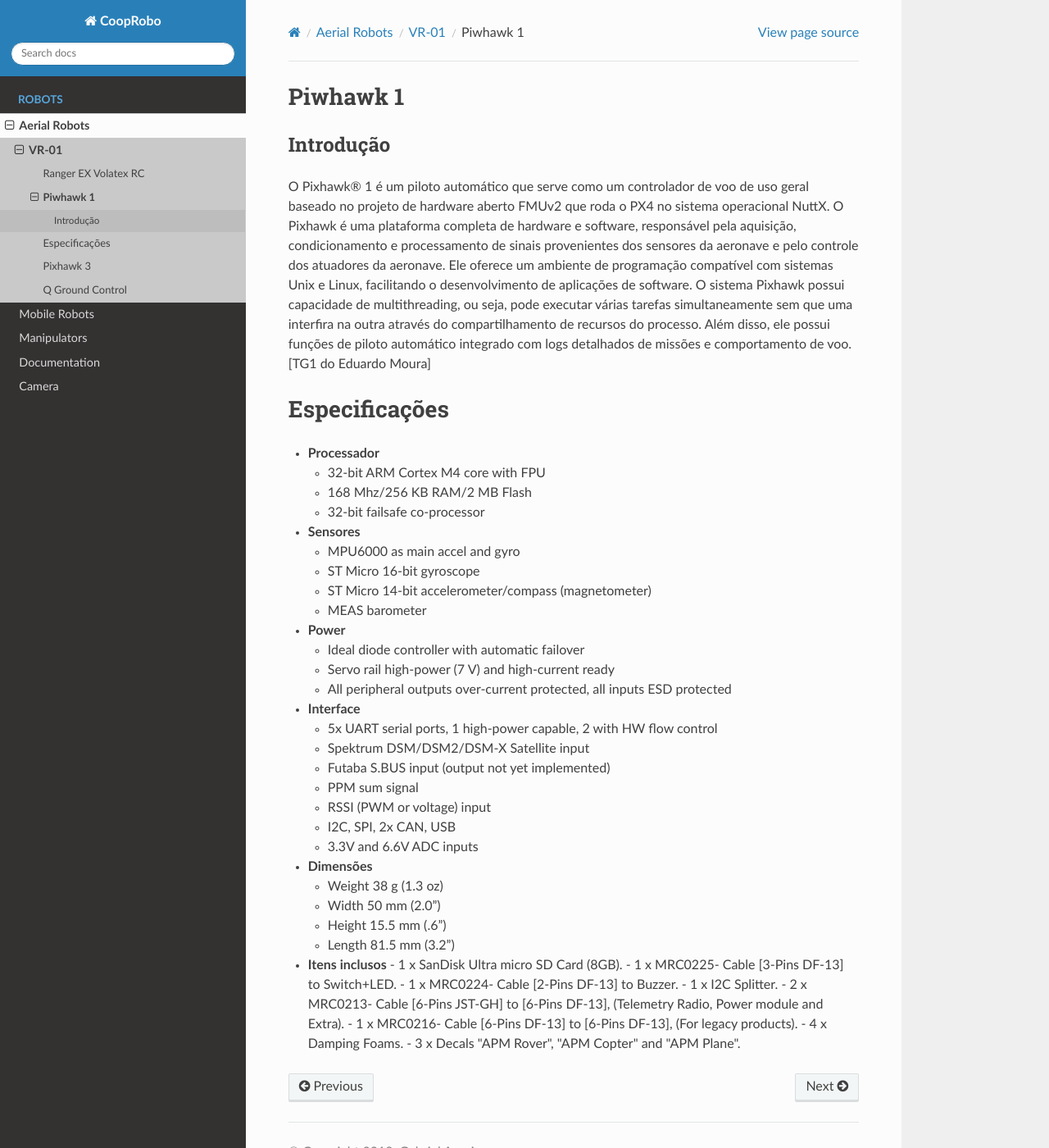
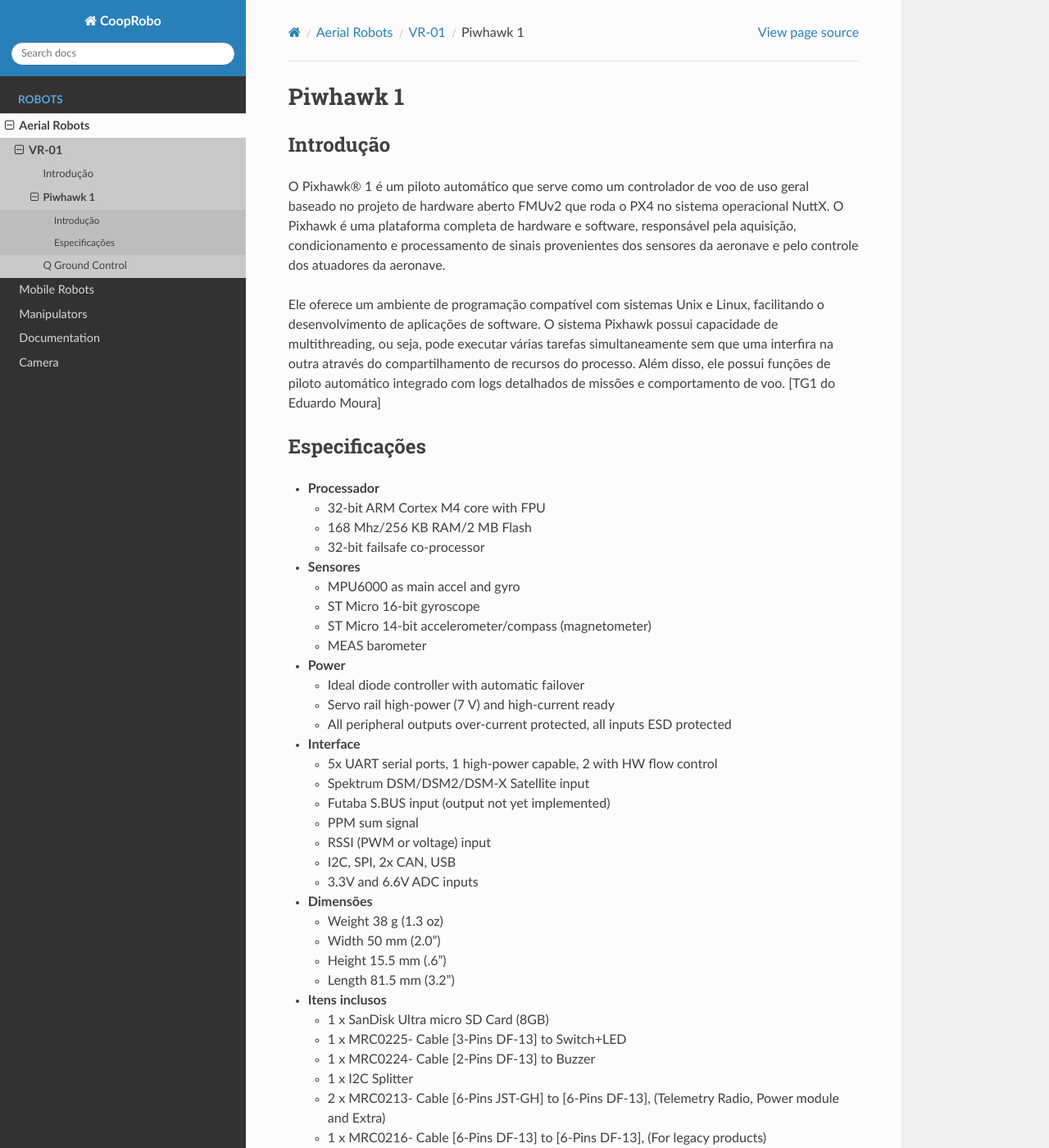
Before and after one commit to aerolab-unb/Aerial-pt, a Sphinx documentation site: the page built from Edit_CoopRobo/docs/source/aerial/vr01/hard/pixhawk1.rst, in a window 1280 px wide and 1400 px high. Shown: the whole window at 82% size. Built offline with Sphinx 7.4.7 and the Read the Docs theme 2.0.0, drawn with Linux system fonts in a browser that asks for light colours; pages that are not in the unit, such as notebooks, are missing from menus; some of the changed text lies outside the part shown.

Commit message:
ataulizações em aerial

```diff
--- a/Edit_CoopRobo/docs/source/aerial/vr01/hard/pixhawk1.rst
+++ b/Edit_CoopRobo/docs/source/aerial/vr01/hard/pixhawk1.rst
@@ -10,11 +10,12 @@
 Introdução
 ~~~~~~~~
 
-O Pixhawk® 1 é um piloto automático que serve como um controlador de voo de uso geral baseado no projeto de hardware aberto FMUv2 que roda o PX4 no sistema operacional NuttX.
-O Pixhawk é uma plataforma completa de hardware e software, responsável pela aquisição, condicionamento e processamento de sinais provenientes dos sensores da aeronave e pelo controle dos atuadores da aeronave. Ele oferece um ambiente de programação compatível com sistemas Unix e Linux, facilitando o desenvolvimento de aplicações de software. O sistema Pixhawk possui capacidade de multithreading, ou seja, pode executar várias tarefas simultaneamente sem que uma interfira na outra através do compartilhamento de recursos do processo. Além disso, ele possui funções de piloto automático integrado com logs detalhados de missões e comportamento de voo. [TG1 do Eduardo Moura]
+O Pixhawk® 1 é um piloto automático que serve como um controlador de voo de uso geral baseado no projeto de hardware aberto FMUv2 que roda o PX4 no sistema operacional NuttX. O Pixhawk é uma plataforma completa de hardware e software, responsável pela aquisição, condicionamento e processamento de sinais provenientes dos sensores da aeronave e pelo controle dos atuadores da aeronave.
+
+Ele oferece um ambiente de programação compatível com sistemas Unix e Linux, facilitando o desenvolvimento de aplicações de software. O sistema Pixhawk possui capacidade de multithreading, ou seja, pode executar várias tarefas simultaneamente sem que uma interfira na outra através do compartilhamento de recursos do processo. Além disso, ele possui funções de piloto automático integrado com logs detalhados de missões e comportamento de voo. [TG1 do Eduardo Moura]
 
 Especificações
-===============
+~~~~~~~~~~~~
 
 -  **Processador**
 
@@ -55,11 +56,12 @@
    -  Length 81.5 mm (3.2”)
 
 -  **Itens inclusos**
-   -  1 x SanDisk Ultra micro SD Card (8GB).
-   -  1 x MRC0225- Cable [3-Pins DF-13] to Switch+LED.
-   -  1 x MRC0224- Cable [2-Pins DF-13] to Buzzer.
-   -  1 x I2C Splitter.
-   -  2 x MRC0213- Cable [6-Pins JST-GH] to [6-Pins DF-13], (Telemetry Radio, Power module and Extra).
-   -  1 x MRC0216- Cable [6-Pins DF-13] to [6-Pins DF-13], (For legacy products).
-   -  4 x Damping Foams.
-   -  3 x Decals "APM Rover", "APM Copter" and "APM Plane".
+
+   -  1 x SanDisk Ultra micro SD Card (8GB)
+   -  1 x MRC0225- Cable [3-Pins DF-13] to Switch+LED
+   -  1 x MRC0224- Cable [2-Pins DF-13] to Buzzer
+   -  1 x I2C Splitter
+   -  2 x MRC0213- Cable [6-Pins JST-GH] to [6-Pins DF-13], (Telemetry Radio, Power module and Extra)
+   -  1 x MRC0216- Cable [6-Pins DF-13] to [6-Pins DF-13], (For legacy products)
+   -  4 x Damping Foams
+   -  3 x Decals "APM Rover", "APM Copter" and "APM Plane"
```
Also changed, not shown: Edit_CoopRobo/docs/source/aerial/vr01.rst (+7 -14 lines), Edit_CoopRobo/docs/source/aerial/vr01/intro.rst (added, +12 -0 lines).
